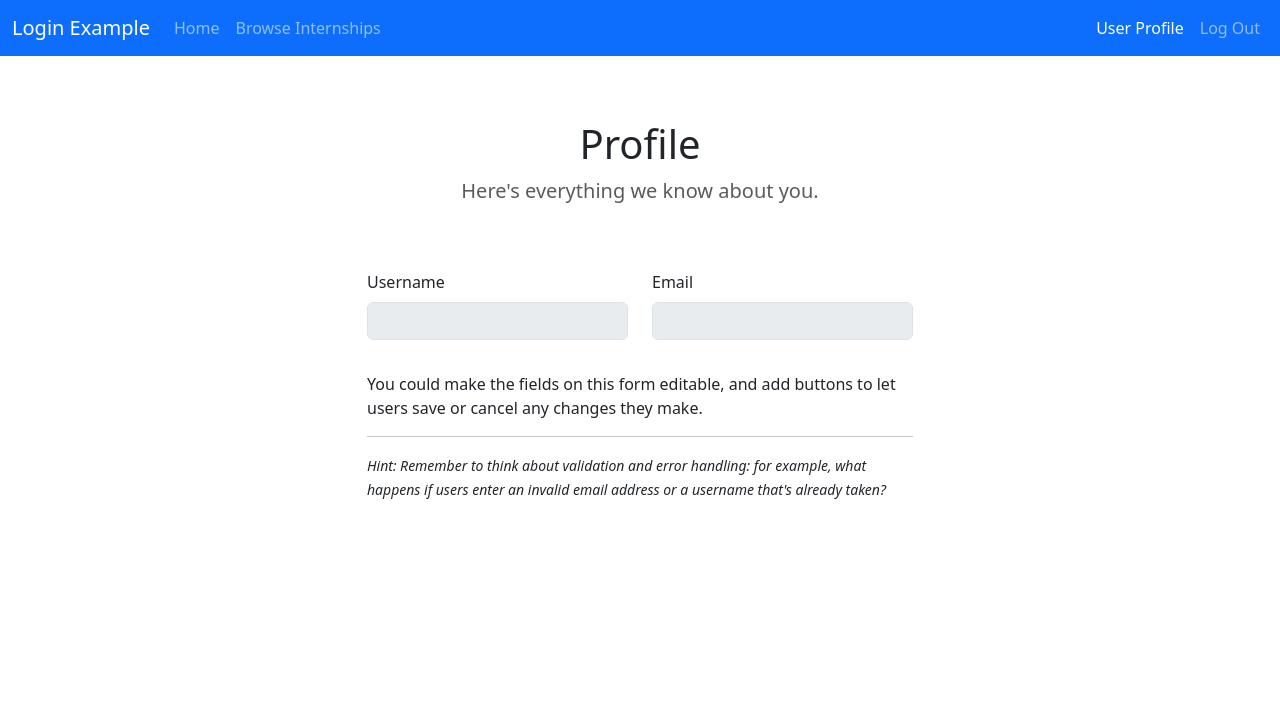
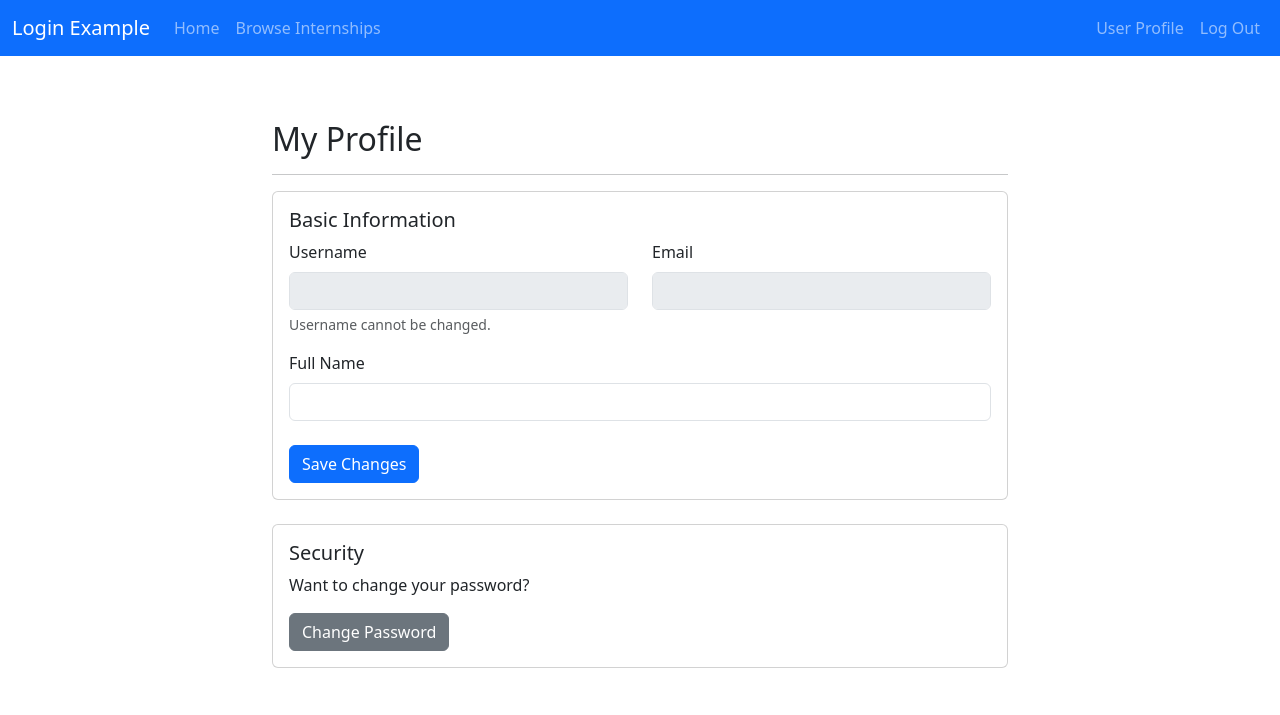
Before and after one commit to Qiongyue-Zhang-1167597/Internlink, a Flask app: template LoginExample-v2_0_3 (2)/LoginExample/InternLink/templates/profile.html in a window 1280 px wide. Shown: the top 715 px of the page. Run offline with Flask 3, Linux system fonts and the light colour scheme; the template is opened without the code that fills it, so the values that code supplies are empty; parts of the project's set-up code (start-up, migrations or seed data) failed here and were passed over.

Commit message:
Update profile.html
Modify profile.html to meet assignment requirements, manage different user's function

```diff
--- a/LoginExample-v2_0_3 (2)/LoginExample/InternLink/templates/profile.html
+++ b/LoginExample-v2_0_3 (2)/LoginExample/InternLink/templates/profile.html
@@ -1,39 +1,101 @@
 {% extends 'userbase.html' %}
 
-{% block title %}User Profile{% endblock %}
-
-{# Set the active page to be highlighted in the navigation bar. #}
-{% set active_page = 'profile' %}
+{% block title %}My Profile{% endblock %}
 
 {% block content %}
-<section class="container py-5">
-    <div class="row justify-content-center text-center">
-        <div class="col-lg-7">
-            <h1>{{ profile.role.title() }} Profile</h1>
-            <p class="lead text-muted">Here's everything we know about you.</p>
+<div class="container py-5">
+    <div class="row justify-content-center">
+        <div class="col-lg-8">
+            <h2>My Profile</h2>
+            <hr>
+
+            <div class="card">
+                <div class="card-body">
+                    <form method="POST" enctype="multipart/form-data">
+
+                        <h5 class="card-title">Basic Information</h5>
+                        <div class="row">
+                            <div class="col-md-6 mb-3">
+                                <label for="username" class="form-label">Username</label>
+                                <input type="text" id="username" class="form-control" value="{{ profile.username }}" disabled readonly>
+                                <div class="form-text">Username cannot be changed.</div>
+                            </div>
+                            <div class="col-md-6 mb-3">
+                                <label for="email" class="form-label">Email</label>
+                                <input type="email" id="email" class="form-control" value="{{ profile.email }}" disabled readonly>
                             </div>
                         </div>
-</section>
 
-<section class="container">
-    <form>
-        <div class="row justify-content-center">
-            <div class="col-lg-3 mb-3">
-                <label for="username" class="form-label">Username</label>
-                <input type="text" class="form-control" id="username" name="username" value="{{ profile.username }}" disabled>
+                        <div class="mb-3">
+                            <label for="full_name" class="form-label">Full Name</label>
+                            <input type="text" id="full_name" name="full_name" class="form-control" value="{{ profile.full_name or '' }}">
                         </div>
-            <div class="col-lg-3 mb-3">
-                <label for="useremail" class="form-label">Email</label>
-                <input type="text" class="form-control" id="useremail" name="useremail" value="{{ profile.email }}" disabled>
+
+                        {% if session.role == 'student' %}
+                        <hr>
+                        <h5 class="card-title">Student Profile</h5>
+                        <div class="row">
+                            <div class="col-md-6 mb-3">
+                                <label for="university" class="form-label">University</label>
+                                <input type="text" id="university" name="university" class="form-control" value="{{ profile.university or '' }}">
+                            </div>
+                            <div class="col-md-6 mb-3">
+                                <label for="course" class="form-label">Course</label>
+                                <input type="text" id="course" name="course" class="form-control" value="{{ profile.course or '' }}">
                             </div>
                         </div>
-        <div class="my-3 row justify-content-center">
-            <div class="col-lg-6">
-                <p>You could make the fields on this form editable, and add buttons to let users save or cancel any changes they make.</p>
-                <hr />
-                <p><small><em>Hint: Remember to think about validation and error handling: for example, what happens if users enter an invalid email address or a username that's already taken?</em></small></p>
+                        <div class="mb-3">
+                            <label for="resume" class="form-label">Update Resume (PDF only)</label>
+                            <input type="file" id="resume" name="resume" class="form-control" accept=".pdf">
+                            {% if profile.resume_path %}
+                            <div class="form-text">Current resume: <a href="{{ url_for('static', filename=profile.resume_path.replace('static/', '', 1)) }}" target="_blank">View</a></div>
+                            {% else %}
+                            <div class="form-text">You have not uploaded a resume yet.</div>
+                            {% endif %}
+                        </div>
+                        {% endif %}
+
+                        {% if session.role == 'employer' %}
+                        <hr>
+                        <h5 class="card-title">Employer Profile</h5>
+                        <div class="mb-3">
+                            <label for="company_name" class="form-label">Company Name</label>
+                            <input type="text" id="company_name" name="company_name" class="form-control" value="{{ profile.company_name or '' }}">
+                        </div>
+                         <div class="mb-3">
+                            <label for="company_website" class="form-label">Company Website</label>
+                            <input type="url" id="company_website" name="company_website" class="form-control" value="{{ profile.company_website or '' }}">
+                        </div>
+                         <div class="mb-3">
+                            <label for="company_description" class="form-label">Company Description</label>
+                            <textarea id="company_description" name="company_description" class="form-control" rows="4">{{ profile.company_description or '' }}</textarea>
+                        </div>
+                        <div class="mb-3">
+                            <label for="company_logo" class="form-label">Update Company Logo</label>
+                            <input type="file" id="company_logo" name="company_logo" class="form-control" accept="image/*">
+                        </div>
+                        {% endif %}
+
+                        {% if session.role == 'admin' %}
+
+                        {% endif %}
+
+                        <div class="mt-4">
+                            <button type="submit" class="btn btn-primary">Save Changes</button>
+                        </div>
+                    </form>
                 </div>
             </div>
-    </form>
-</section>
+
+            <div class="card mt-4">
+                <div class="card-body">
+                    <h5 class="card-title">Security</h5>
+                    <p>Want to change your password?</p>
+                    <a href="{{ url_for('user.change_password') }}" class="btn btn-secondary">Change Password</a>
+                </div>
+            </div>
+
+        </div>
+    </div>
+</div>
 {% endblock %}
```
Lines whose indentation alone changed are shown as unchanged.
